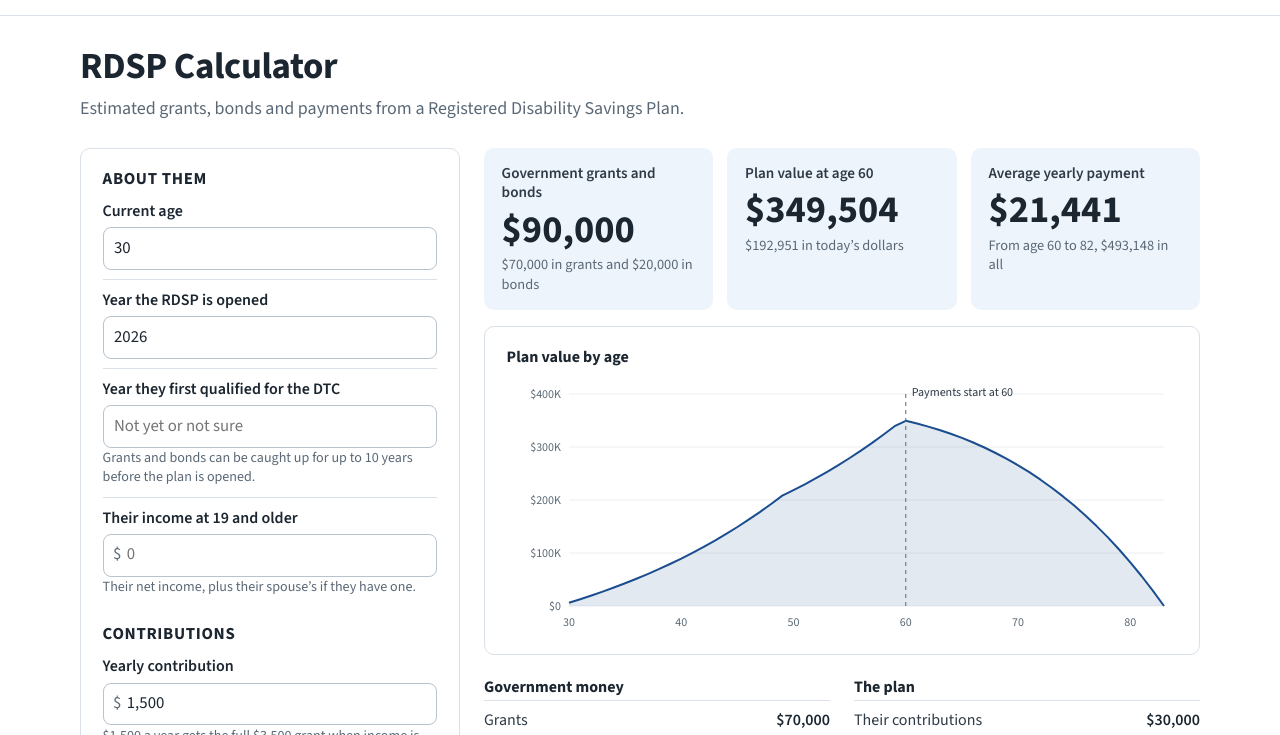
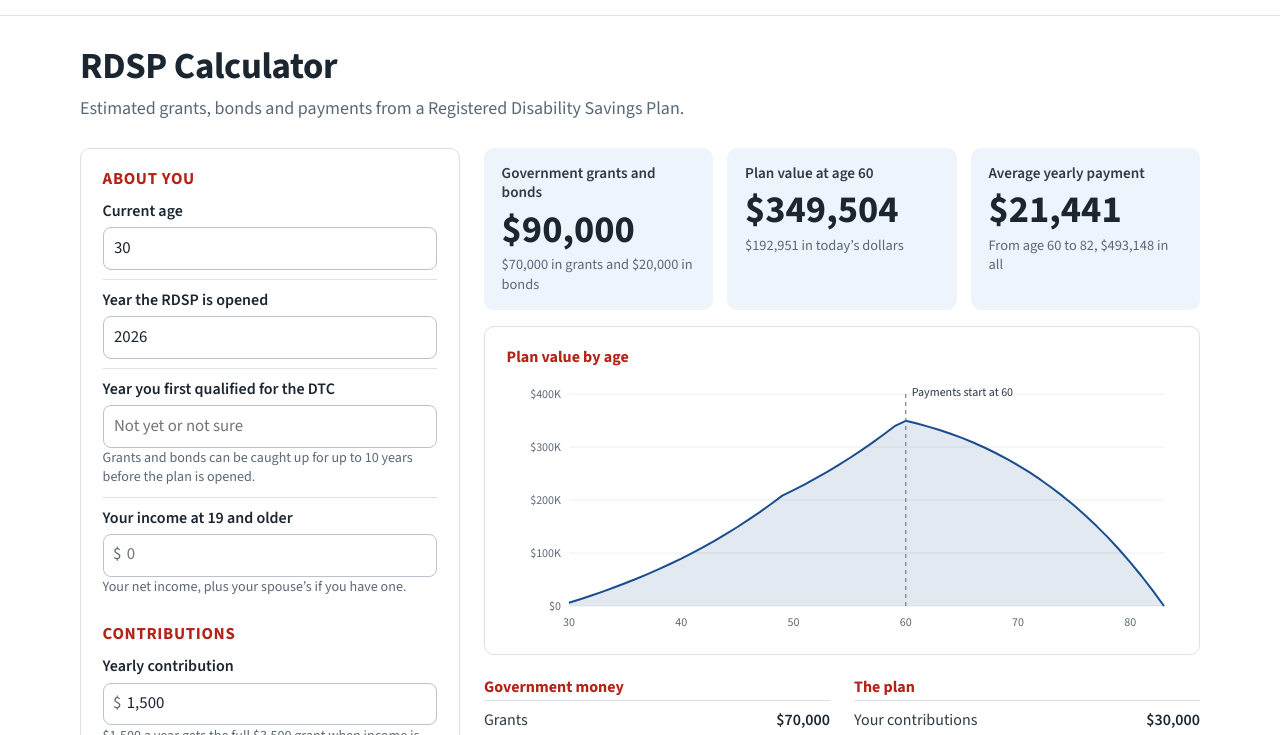
Before and after one commit to SirWonderlot/rdspcanada.ca, a plain HTML site: page rdsp-calculator/index.html in a window 1280 px wide. Shown: the part 65-800 px from the top of the page. Drawn offline with Linux system fonts and the light colour scheme.

Commit message:
RDSP calculator: headings in the site red; written to the person (About you, Your contributions)
Co-Authored-By: Claude Opus 5.5 <noreply@anthropic.com>

```diff
--- a/rdsp-calculator/index.html
+++ b/rdsp-calculator/index.html
@@ -15,7 +15,7 @@
     @media (max-width: 960px) { .rc-grid { grid-template-columns: 1fr; } }
 
     .rc-card { background: #fff; border: 1px solid var(--line); border-radius: var(--radius); padding: 1.25rem 1.35rem; }
-    .rc-form h2 { font-size: 1.05rem; margin: 0 0 .1rem; color: var(--ink); text-transform: uppercase; letter-spacing: .04em; }
+    .rc-form h2 { font-size: 1.05rem; margin: 0 0 .1rem; color: var(--accent); text-transform: uppercase; letter-spacing: .04em; }
     .rc-form h2:not(:first-child) { margin-top: 1.1rem; }
     .rc-field { padding: .6rem 0; border-top: 1px solid var(--line); }
     .rc-form h2 + .rc-field { border-top: 0; }
@@ -45,7 +45,7 @@
 
     .rc-cols { display: grid; grid-template-columns: 1fr 1fr; gap: 0 1.5rem; margin-top: 1rem; }
     @media (max-width: 700px) { .rc-cols { grid-template-columns: 1fr; } }
-    .rc-list h3 { font-size: 1rem; margin: .4rem 0 .2rem; color: var(--ink); }
+    .rc-list h3 { font-size: 1rem; margin: .4rem 0 .2rem; color: var(--accent); }
     .rc-list dl { margin: 0; }
     .rc-list .row { display: flex; justify-content: space-between; gap: 1rem; padding: .38rem 0; border-top: 1px solid var(--line); font-size: 1rem; }
     .rc-list .row dt { color: var(--text); }
@@ -53,7 +53,7 @@
     .rc-list .row.total { border-top: 2px solid var(--ink); }
 
     .rc-chart { margin-top: 1rem; }
-    .rc-chart h3 { font-size: 1rem; margin: 0 0 .4rem; color: var(--ink); }
+    .rc-chart h3 { font-size: 1rem; margin: 0 0 .4rem; color: var(--accent); }
     .rc-plot { position: relative; height: 260px; }
     .rc-plot svg { display: block; width: 100%; height: 100%; overflow: visible; }
     .rc-plot .grid line { stroke: var(--surface-2); stroke-width: 1; }
@@ -91,7 +91,7 @@
 
     <div class="rc-grid">
       <form class="rc-card rc-form" id="form" autocomplete="off" onsubmit="return false">
-        <h2>About them</h2>
+        <h2>About you</h2>
         <div class="rc-field" id="f-age">
           <label for="age">Current age</label>
           <input id="age" type="number" inputmode="numeric" min="0" max="59" value="30">
@@ -103,20 +103,20 @@
           <p class="rc-err"></p>
         </div>
         <div class="rc-field" id="f-dtc">
-          <label for="dtc">Year they first qualified for the DTC</label>
+          <label for="dtc">Year you first qualified for the DTC</label>
           <input id="dtc" type="number" inputmode="numeric" min="1980" placeholder="Not yet or not sure">
           <small>Grants and bonds can be caught up for up to 10 years before the plan is opened.</small>
           <p class="rc-err"></p>
         </div>
         <div class="rc-field" id="f-fam">
-          <label for="fam">Family income while they are 18 or under</label>
+          <label for="fam">Family income while you are 18 or under</label>
           <div class="rc-money"><input id="fam" type="text" inputmode="numeric" placeholder="0"></div>
-          <small>Their parents’ net family income.</small>
+          <small>Your parents’ net family income.</small>
         </div>
         <div class="rc-field" id="f-own">
-          <label for="own">Their income at 19 and older</label>
+          <label for="own">Your income at 19 and older</label>
           <div class="rc-money"><input id="own" type="text" inputmode="numeric" placeholder="0"></div>
-          <small>Their net income, plus their spouse’s if they have one.</small>
+          <small>Your net income, plus your spouse’s if you have one.</small>
         </div>
 
         <h2>Contributions</h2>
@@ -356,11 +356,11 @@
       ['f-age', 'f-opened', 'f-dtc', 'f-until', 'f-start'].forEach(function (id) { setErr(id, ''); });
       if (i.age == null || i.age < 0 || i.age > 59) { setErr('f-age', 'Enter an age from 0 to 59.'); ok = false; }
       if (i.opened == null || i.opened < L.firstYear) { setErr('f-opened', 'The RDSP started in 2008.'); ok = false; }
-      else if (i.age != null && i.age + (i.opened - NOW) > L.lastContribAge) { setErr('f-opened', 'An RDSP must be opened by the end of the year they turn 59.'); ok = false; }
-      else if (i.age != null && i.opened < NOW - i.age) { setErr('f-opened', 'That is before they were born.'); ok = false; }
+      else if (i.age != null && i.age + (i.opened - NOW) > L.lastContribAge) { setErr('f-opened', 'An RDSP must be opened by the end of the year you turn 59.'); ok = false; }
+      else if (i.age != null && i.opened < NOW - i.age) { setErr('f-opened', 'That is before you were born.'); ok = false; }
       if (i.dtc != null && i.opened != null && i.dtc > i.opened) i.dtc = i.opened;
       if (i.until == null) i.until = 49;
-      if (i.until > L.lastContribAge) { setErr('f-until', 'Contributions stop at the end of the year they turn 59.'); ok = false; }
+      if (i.until > L.lastContribAge) { setErr('f-until', 'Contributions stop at the end of the year you turn 59.'); ok = false; }
       if (i.start == null) i.start = 60;
       if (i.start > L.latestStart) { setErr('f-start', 'Payments must start by 60.'); ok = false; }
       return ok ? i : null;
@@ -395,7 +395,7 @@
         note = 'Payments start at ' + p.start + ', not ' + i.start + '. The last grant or bond is paid at ' + p.lastGov +
           ', and payments made within 10 years of a grant or bond mean paying some of it back.';
       }
-      if (p.openAge > L.lastGovAge) note = 'Grants and bonds are only paid until the end of the year they turn 49, so this plan gets none.';
+      if (p.openAge > L.lastGovAge) note = 'Grants and bonds are only paid until the end of the year you turn 49, so this plan gets none.';
       $('note').hidden = !note; $('note').textContent = note;
 
       var gov = [];
@@ -416,7 +416,7 @@
       $('l-gov').innerHTML = rowsHTML(gov);
 
       $('l-plan').innerHTML = rowsHTML([
-        ['Their contributions', money(p.contribs)],
+        ['Your contributions', money(p.contribs)],
         ['Grants and bonds', money(p.grants + p.bonds)],
         ['Growth before payments', money(p.gainBefore)],
         ['Value at age ' + p.start, money(p.valueAtStart), true],
@@ -428,7 +428,7 @@
       table(p);
       chart(p);
       $('foot').textContent = 'Estimates only, using ' + LIMITS_YEAR + ' government limits. Income limits rise each year with inflation and are assumed to stay the same here. ' +
-        'Grants and bonds assume the plan is open and they apply each year. Payments use the RDSP payment formula (plan value divided by 83 minus their age), which pays the plan out by age 83. ' +
+        'Grants and bonds assume the plan is open and you apply each year. Payments use the RDSP payment formula (plan value divided by 83 minus your age), which pays the plan out by age 83. ' +
         'Today’s dollars assume 2% inflation a year. Growth is not guaranteed.';
     }
 
```
